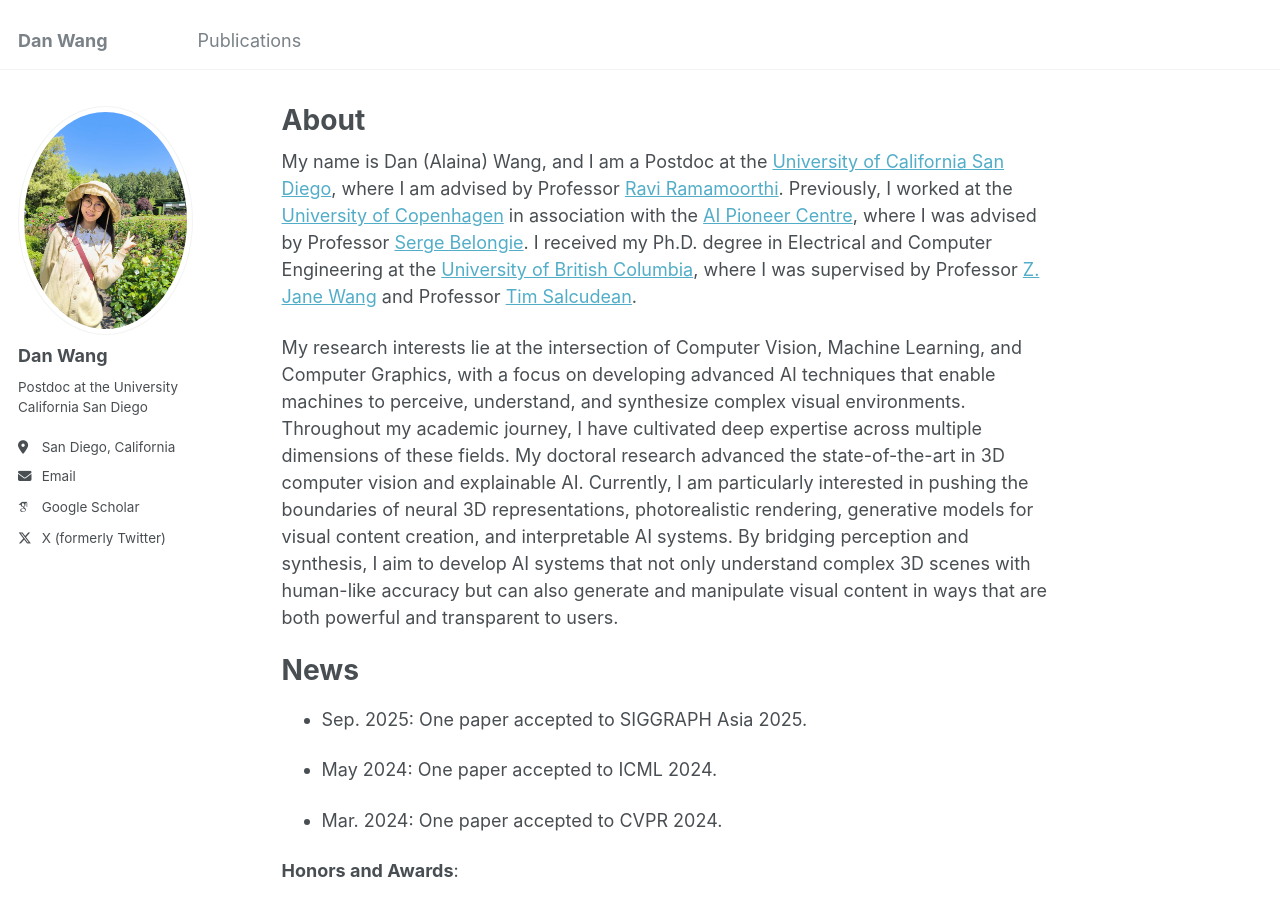
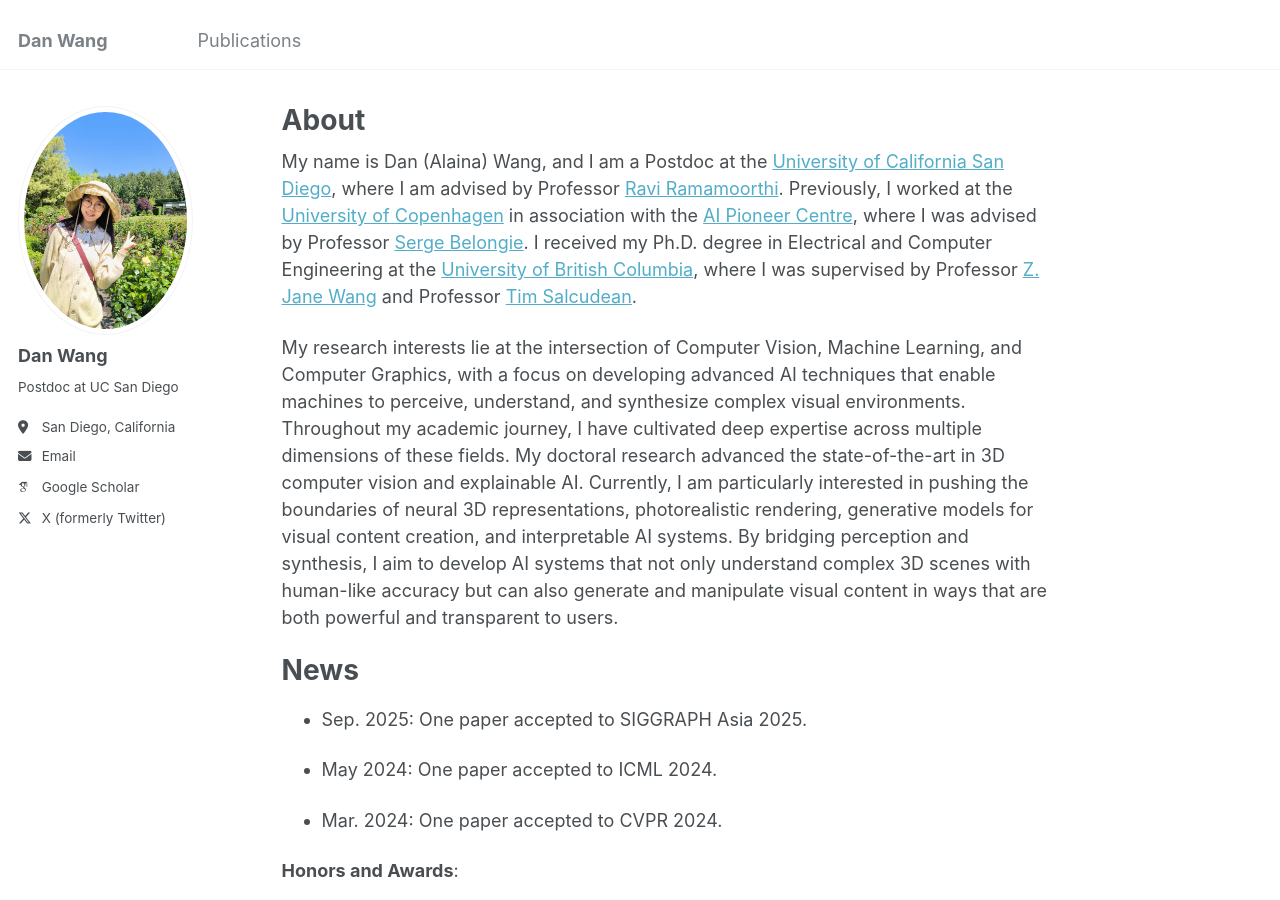
Before and after one commit to danalaina/danalaina.github.io, a Jekyll site: the page built from _pages/about.md, in a window 1280 px wide and 900 px high. Built offline with Jekyll 4.4.1, drawn with Linux system fonts in a browser that asks for light colours; some web fonts are replaced.

Commit message:
update 10.26.25

```diff
--- a/_config.yml
+++ b/_config.yml
@@ -24,7 +24,7 @@ author:
   avatar           : "WechatIMG246.jpg" #"photo_dan2.jpg"  # "photo_dan.JPG"
   name             : "Dan Wang"
   pronouns         : # example: "she/her"
-  bio              : "Postdoc at the University California San Diego"
+  bio              : "Postdoc at UC San Diego"
   location         : "San Diego, California"
   employer         : # "Red Brick University"
   uri              : # URL
```
